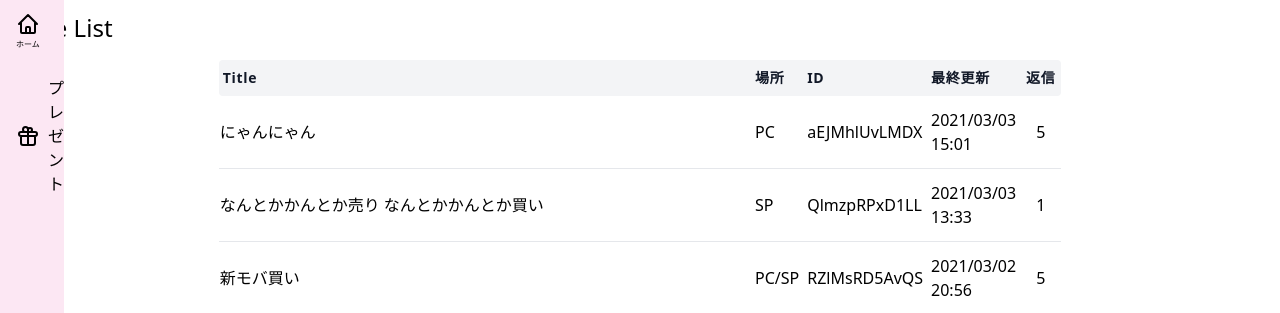
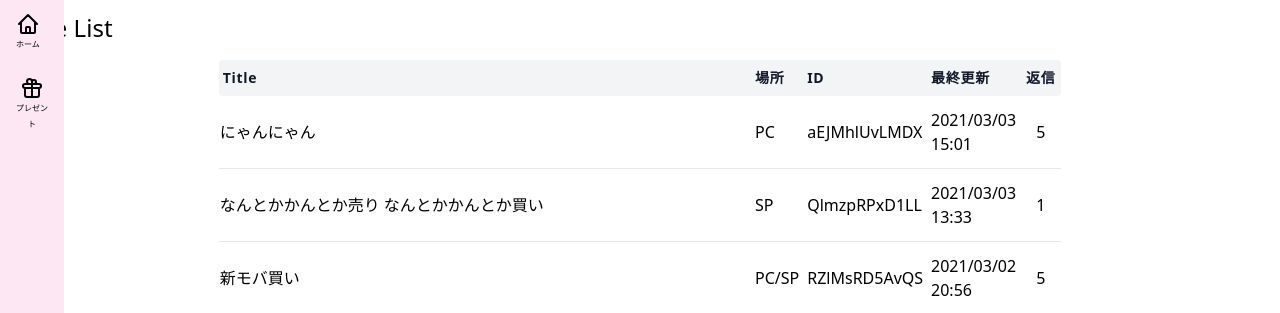
Before and after one commit to sin-sky-sora/tails_tablelist, a Django app: page / in a window 1280 px wide. Shown: the top 313 px of the page. Run offline with Django 3.2, Linux system fonts and the light colour scheme; some libraries are stand-ins or nearby versions.

Commit message:
style fix

```diff
--- a/tails/templates/index.html
+++ b/tails/templates/index.html
@@ -138,22 +138,20 @@
                                 exsample.com
                             </li>
                             <ul class="relative m-0 p-0 list-none h-full overflow-y-auto">
-                                <li class="px-2 py-1 w-full flex text-center">
+                                <li class="px-2 py-1 w-full flex text-center hover:bg-gray-100">
                                     <div class="flex md:block items-center p-2">
                                         <div class="mx-auto">
-                                            <i class="">
-                                                <svg class="w-6 h-6" fill="none" stroke="currentColor" viewBox="0 0 24 24" xmlns="http://www.w3.org/2000/svg"><path stroke-linecap="round" stroke-linejoin="round" stroke-width="2" d="M3 12l2-2m0 0l7-7 7 7M5 10v10a1 1 0 001 1h3m10-11l2 2m-2-2v10a1 1 0 01-1 1h-3m-6 0a1 1 0 001-1v-4a1 1 0 011-1h2a1 1 0 011 1v4a1 1 0 001 1m-6 0h6"></path></svg>
-                                            </i>
+                                            <i><svg class="w-6 h-6 m-auto" fill="none" stroke="currentColor" viewBox="0 0 24 24" xmlns="http://www.w3.org/2000/svg"><path stroke-linecap="round" stroke-linejoin="round" stroke-width="2" d="M3 12l2-2m0 0l7-7 7 7M5 10v10a1 1 0 001 1h3m10-11l2 2m-2-2v10a1 1 0 01-1 1h-3m-6 0a1 1 0 001-1v-4a1 1 0 011-1h2a1 1 0 011 1v4a1 1 0 001 1m-6 0h6"></path></svg></i>
                                         </div>
                                         <div class="md:text-ss pl-2 md:pl-0">ホーム</div>
                                     </div>
                                 </li>
-                                <li class="px-2 py-1 w-full flex ">
-                                    <div class="flex items-center p-2">
-                                        <i class="mr-2">
-                                            <svg class="w-6 h-6" fill="none" stroke="currentColor" viewBox="0 0 24 24" xmlns="http://www.w3.org/2000/svg"><path stroke-linecap="round" stroke-linejoin="round" stroke-width="2" d="M12 8v13m0-13V6a2 2 0 112 2h-2zm0 0V5.5A2.5 2.5 0 109.5 8H12zm-7 4h14M5 12a2 2 0 110-4h14a2 2 0 110 4M5 12v7a2 2 0 002 2h10a2 2 0 002-2v-7"></path></svg>
-                                        </i>
-                                        <span>プレゼント</span>
+                                <li class="px-2 py-1 w-full flex text-center hover:bg-gray-100">
+                                    <div class="flex md:block items-center p-2">
+                                        <div class="mx-auto">
+                                            <i><svg class="w-6 h-6 m-auto" fill="none" stroke="currentColor" viewBox="0 0 24 24" xmlns="http://www.w3.org/2000/svg"><path stroke-linecap="round" stroke-linejoin="round" stroke-width="2" d="M12 8v13m0-13V6a2 2 0 112 2h-2zm0 0V5.5A2.5 2.5 0 109.5 8H12zm-7 4h14M5 12a2 2 0 110-4h14a2 2 0 110 4M5 12v7a2 2 0 002 2h10a2 2 0 002-2v-7"></path></svg></i>
+                                        </div>
+                                        <div class="md:text-ss pl-2 md:pl-0">プレゼント</div>
                                     </div>
                                 </li>
                                 <li class="h-16"><span class="hidden">dummy</span></li>
```
